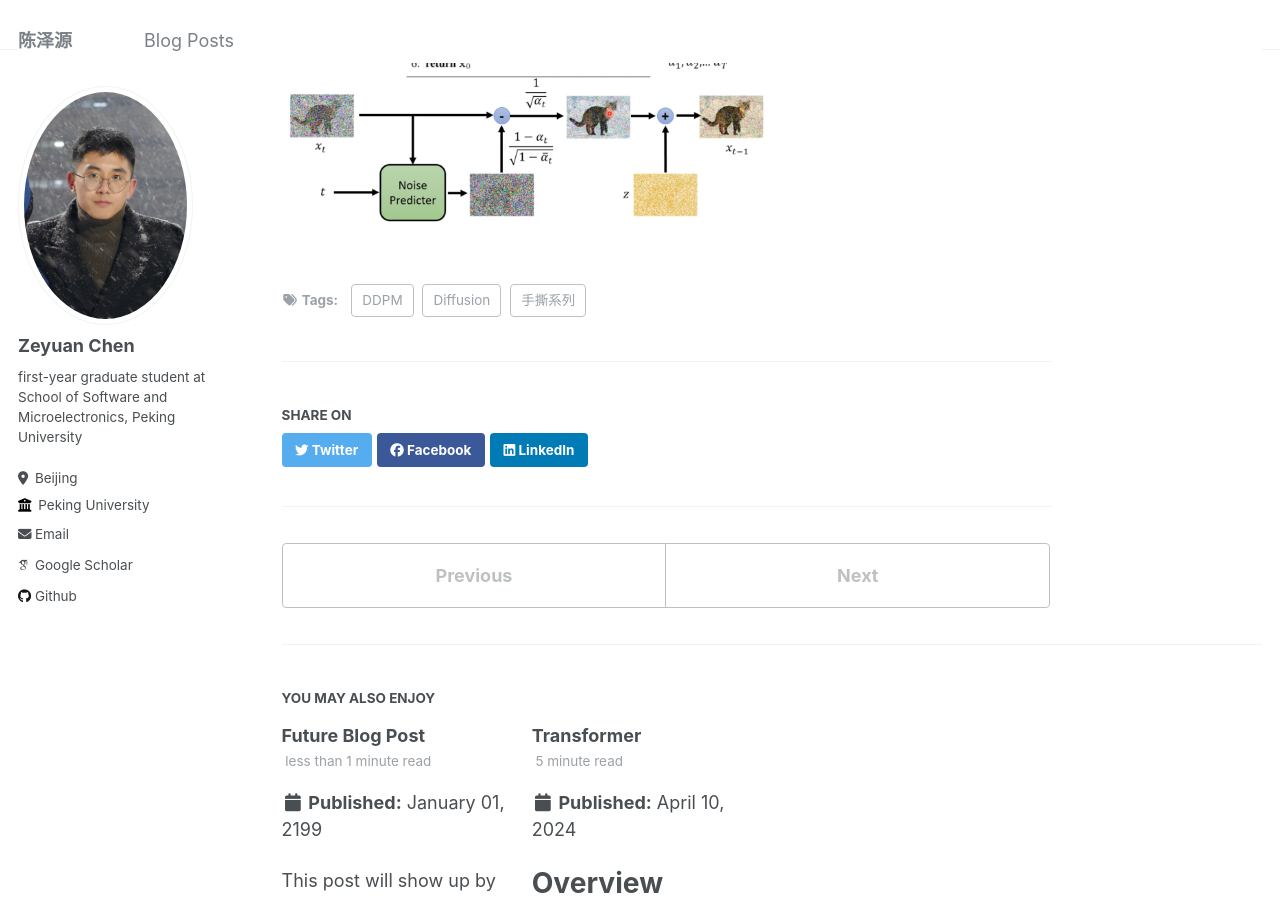
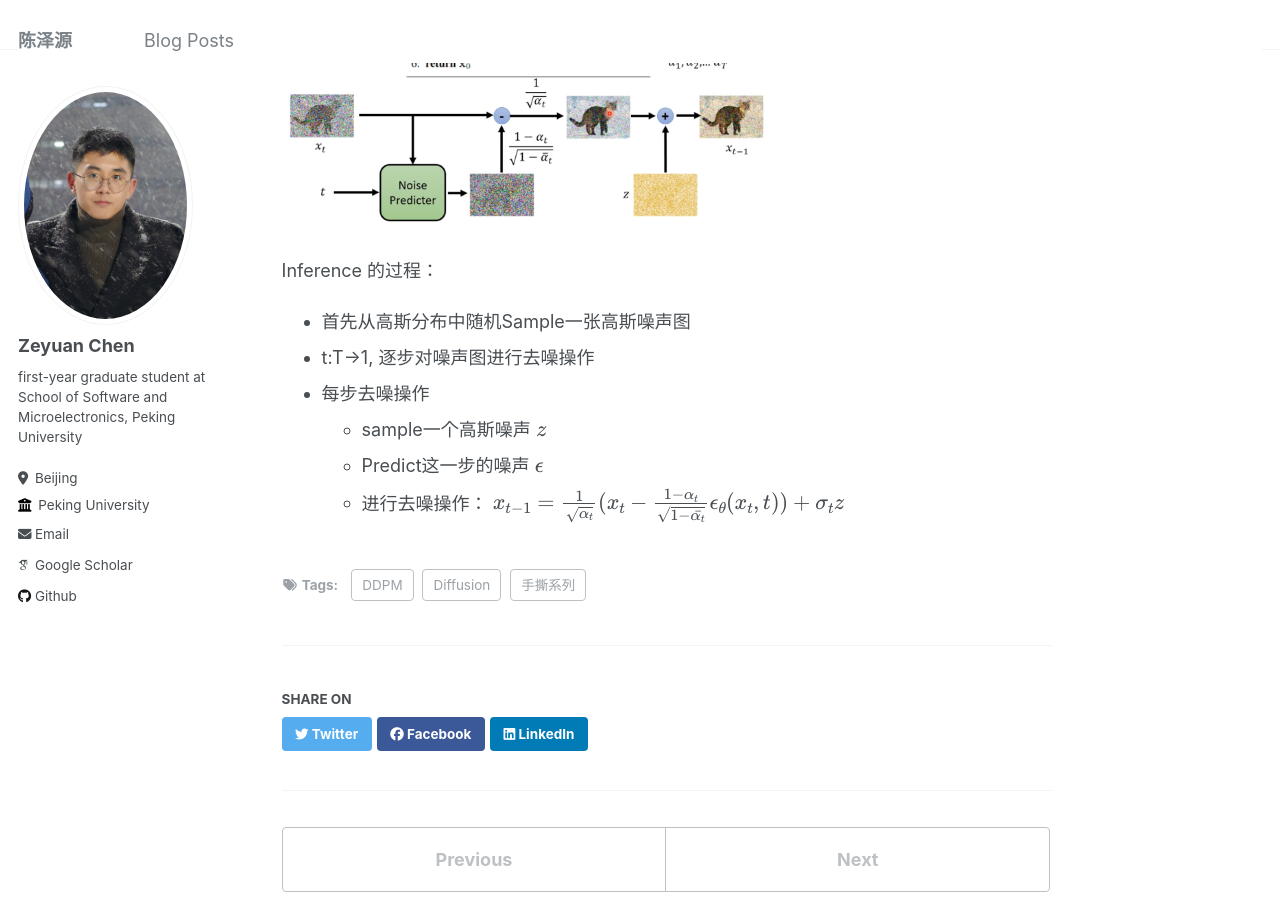
Before and after one commit to chenzyn/chenzyn.github.io, a Jekyll site: the page built from _posts/2024-04-10-diffusion.md, in a window 1280 px wide and 900 px high, scrolled down 3222 px. Built offline with Jekyll 4.4.1, drawn with Linux system fonts in a browser that asks for light colours; some web fonts are replaced.

Commit message:
upload DDPM

```diff
--- a/_posts/2024-04-10-diffusion.md
+++ b/_posts/2024-04-10-diffusion.md
@@ -78,8 +78,15 @@ Training
 >这个式子意味着我们可以通过给定的$$x_0$$(_原图_) 以及时间步$$t$$ 通过一步计算得到任意时间步的 $$x_t$$(_t步加噪图_).<br>
 >可以看到这个公式就是本文 _training_ 部分的第一张图中红色框住的计算 **Noisy image** 的公式
 
-
 Sampling
 ---
 
 <img src="/images/diffusion_5.png" width="500">
+
+Inference 的过程：
++ 首先从高斯分布中随机Sample一张高斯噪声图
++ t:T->1, 逐步对噪声图进行去噪操作
++ 每步去噪操作
+  - sample一个高斯噪声 $$z$$
+  - Predict这一步的噪声 $$\epsilon$$
+  - 进行去噪操作： $$x_{t-1} = \frac{1}{\sqrt{\alpha_t}}(x_t - \frac{1-\alpha_t}{\sqrt{1-\bar{\alpha_t}}}\epsilon_{\theta}(x_t, t)) + \sigma_t z$$
```
